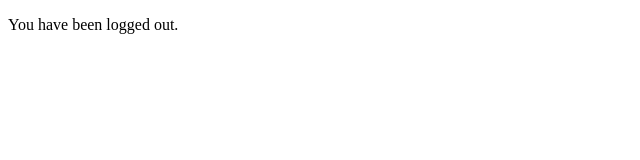
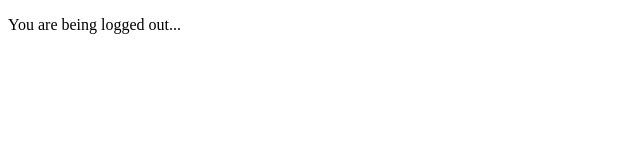
Before and after one commit to pitt-crc/keystone-web, an Angular app: page /auth/logout in a window 1280 px wide. Shown: the top 160 px of the page, without its empty margins (0-640 px from the left). Built offline with nearby package versions, Linux system fonts and the light colour scheme; no server answers; sample sign-in values are in the browser's storage.

Commit message:
Makes logout status dynamic

```diff
--- a/src/app/authentication/components/logout/logout.component.html
+++ b/src/app/authentication/components/logout/logout.component.html
@@ -1 +1 @@
-<p>You have been logged out.</p>
+<p>{{ statusText }}</p>
--- a/src/app/authentication/components/logout/logout.component.ts
+++ b/src/app/authentication/components/logout/logout.component.ts
@@ -7,14 +7,19 @@ import { ApiService } from "../../../common/services/api.service";
   templateUrl: 'logout.component.html',
 })
 export class LogoutComponent implements OnInit {
+  statusText = 'You are being logged out...';
 
   constructor(private apiService: ApiService) {}
 
   /**
-   * Automatically log the user out on page loa
+   * Automatically log the user out on page load
    */
   ngOnInit(): void {
-    this.apiService.logout().subscribe();
+    this.apiService.logout().subscribe({
+      next: () => {
+        this.statusText = 'You have been successfully logged out.';
+      }
+    });
   }
 
 }
```
